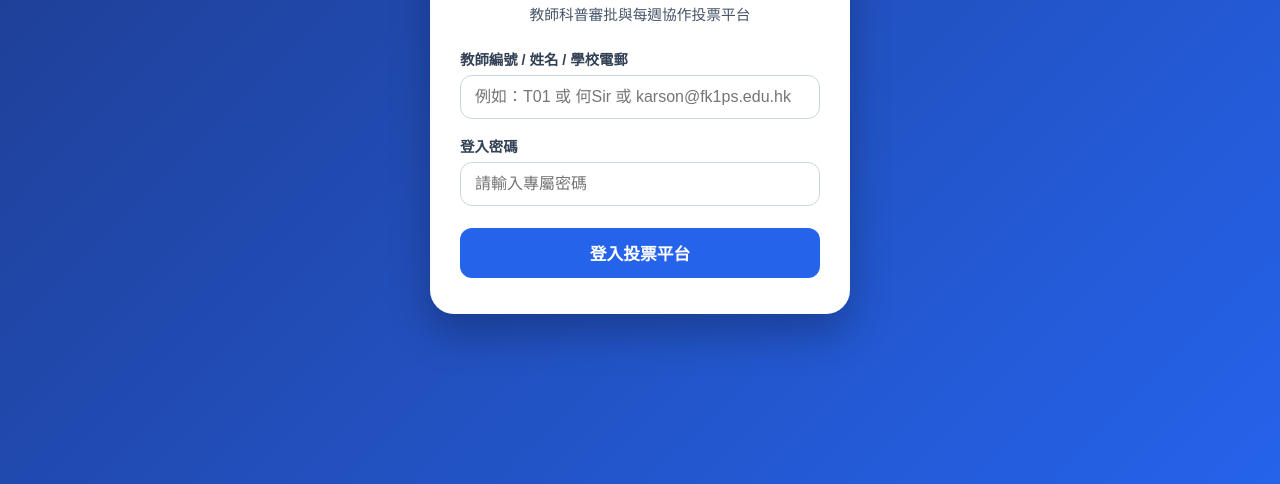
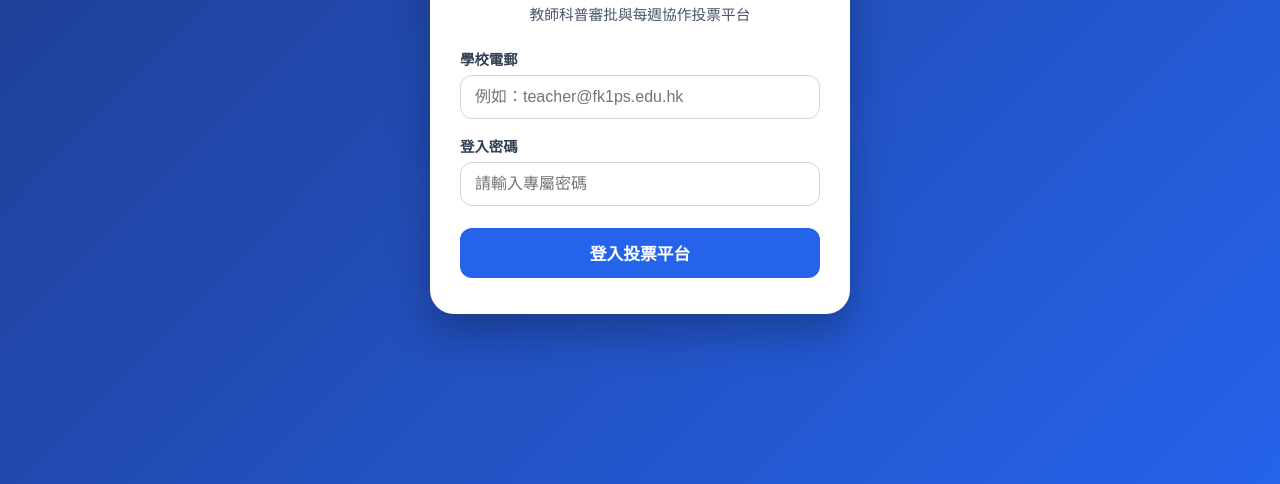
Before and after one commit to karsonFK1PS/science, a plain HTML site: page admin.html in a window 1280 px wide. Shown: the part 316-800 px from the top of the page. Drawn offline with Linux system fonts and the light colour scheme.

Commit message:
Update login form labels and placeholders

```diff
--- a/admin.html
+++ b/admin.html
@@ -562,8 +562,8 @@
 
       <form onsubmit="handleLogin(event)">
         <div class="form-group">
-          <label for="login-id">教師編號 / 姓名 / 學校電郵</label>
-          <input type="text" id="login-id" placeholder="例如：T01 或 何Sir 或 karson@fk1ps.edu.hk" required>
+          <label for="login-id">學校電郵</label>
+          <input type="text" id="login-id" placeholder="例如：teacher@fk1ps.edu.hk" required>
         </div>
         <div class="form-group">
           <label for="login-pwd">登入密碼</label>
```
